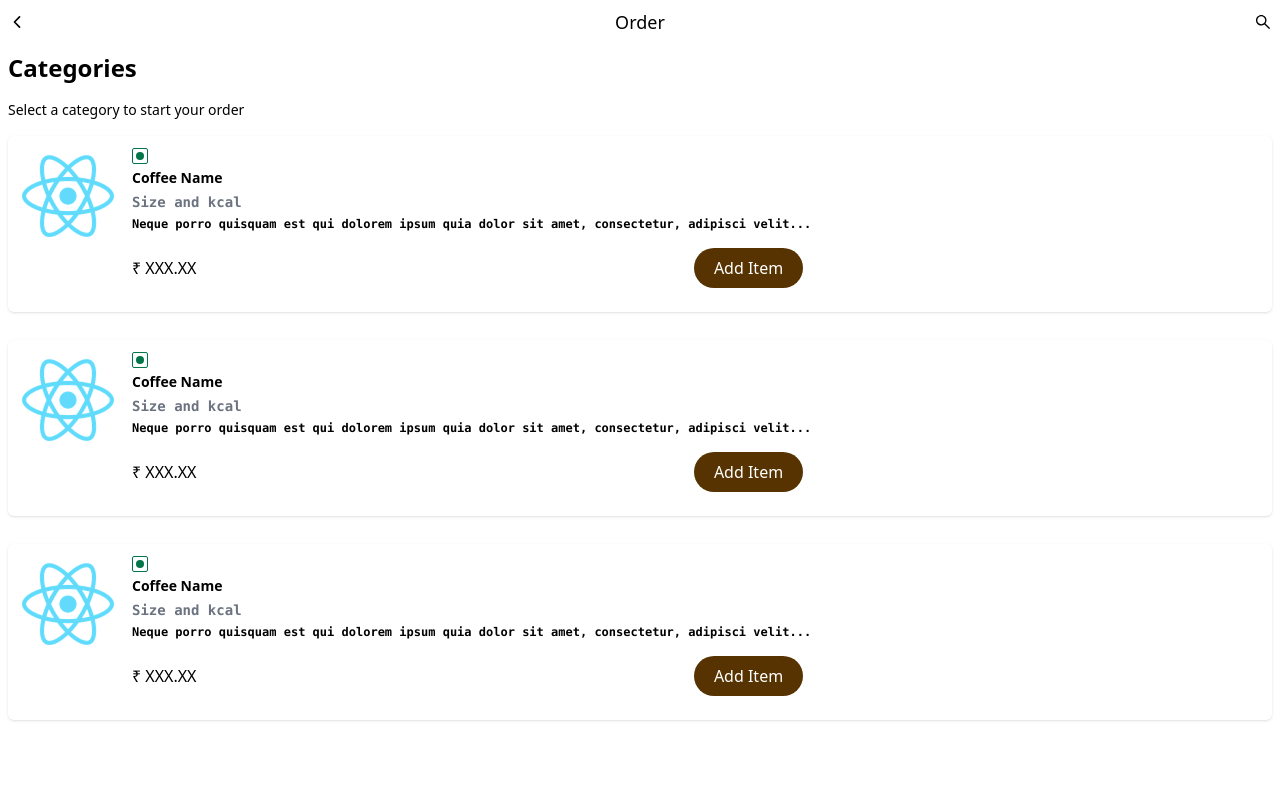
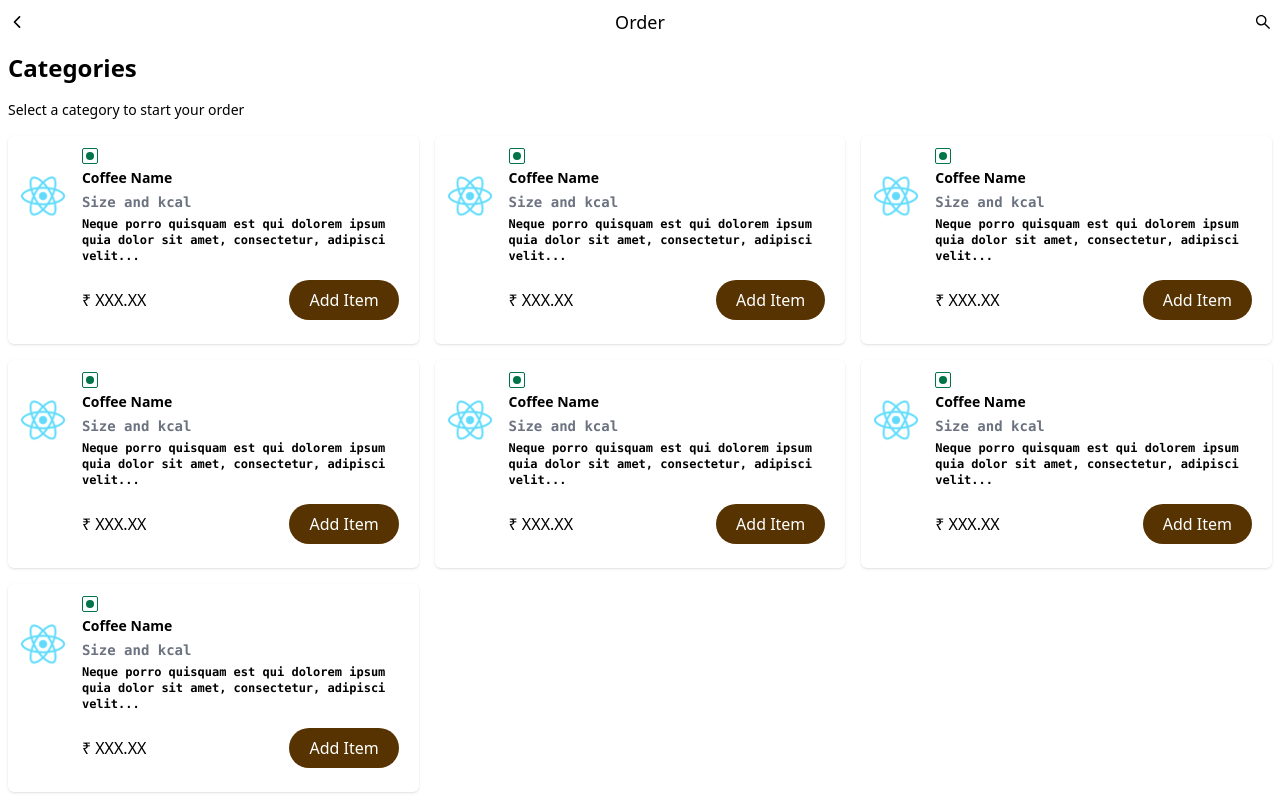
Before and after one commit to Anurag-Raut/djcsi_Unenthusiasts, a React (Create React App) app in the folder client/: page /ordering in a window 1280 px wide. Built offline with nearby package versions, Linux system fonts and the light colour scheme.

Commit message:
ok commiting

```diff
--- a/client/src/Components/Home/Card.js
+++ b/client/src/Components/Home/Card.js
@@ -3,9 +3,9 @@ import React from "react";
 export const Card = () => {
   return (
     <div className="p-2">
-      <div className="flex p-3 rounded-md shadow hover:shadow-md">
+      <div className="flex p-3 rounded-md shadow hover:shadow-lg">
         <div className="h-24 w-24">
-          <img src="/logo192.png" className="h-24 w-24 rounded-full" alt="logo" />
+          <img src="/logo192.png" className="h-24 w-24 object-contain rounded-full" alt="logo" />
         </div>
         <div className="flex flex-col justify-center items-start gap-1 ml-4">
           <img src="/veg.svg" className="" alt="veg" />
--- a/client/src/Components/Home/Ordering.js
+++ b/client/src/Components/Home/Ordering.js
@@ -17,9 +17,25 @@ export const Ordering = () => {
           <p className="text-sm p-2">Select a category to start your order</p>
         </div>
         <div className="flex flex-wrap">
-          <div className="basis-full flex flex-col gap-3">
+          <div className="basis-full md:basis-1/2 lg:basis-1/3">
             <Card />
+          </div>
+          <div className="basis-full md:basis-1/2 lg:basis-1/3">
             <Card />
+          </div>
+          <div className="basis-full md:basis-1/2 lg:basis-1/3">
+            <Card />
+          </div>
+          <div className="basis-full md:basis-1/2 lg:basis-1/3">
+            <Card />
+          </div>
+          <div className="basis-full md:basis-1/2 lg:basis-1/3">
+            <Card />
+          </div>
+          <div className="basis-full md:basis-1/2 lg:basis-1/3">
+            <Card />
+          </div>
+          <div className="basis-full md:basis-1/2 lg:basis-1/3">
             <Card />
           </div>
         </div>
```
